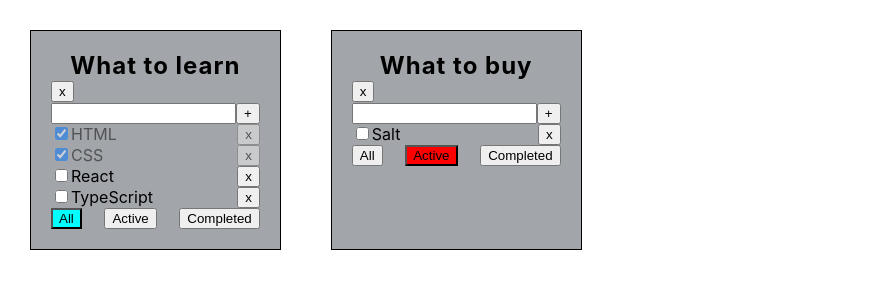
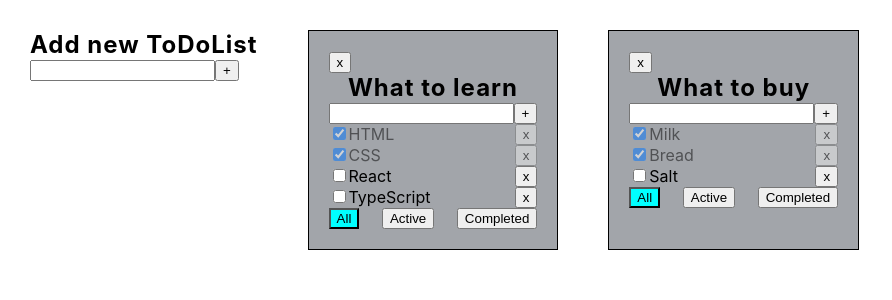
Before and after one commit to maxmajorov/ToDoList, a React (Create React App) app: page / in a window 1280 px wide. Shown: the top 300 px of the page, without its empty margins (0-892 px from the left). Built offline with nearby package versions, Linux system fonts and the light colour scheme.

Commit message:
feat: done 6th lesson ==> add todoLists && chenged span-elements

```diff
--- a/src/App.tsx
+++ b/src/App.tsx
@@ -1,7 +1,8 @@
 import React, { useState } from "react";
 import "./App.css";
-import ToDoList from "../src/components/ToDoList/ToDoList";
+import { ToDoList } from "../src/components/ToDoList/ToDoList";
 import { v1 } from "uuid";
+import { AddItemForm } from "./components/ToDoList/AddItemForm/AddItemForm";
 
 export type FilterValuesType = "all" | "active" | "completed";
 export type TasksType = {
@@ -17,7 +18,7 @@ type TodoListType = {
 };
 
 type TaskStateType = {
-  [todoListID: string]: Array<TasksType>;
+  [key: string]: Array<TasksType>;
 };
 
 const App = () => {
@@ -26,7 +27,7 @@ const App = () => {
 
   const [todoLists, setTodoLists] = useState<Array<TodoListType>>([
     { id: todoListID_1, title: "What to learn", filter: "all" },
-    { id: todoListID_2, title: "What to buy", filter: "active" },
+    { id: todoListID_2, title: "What to buy", filter: "all" },
   ]);
 
   const [tasksObj, setTasks] = useState<TaskStateType>({
@@ -67,6 +68,21 @@ const App = () => {
     setTasks({ ...tasksObj }); // не мутируя исходник записываем
   };
 
+  const addNewToDoList = (newTodosName: string) => {
+    const todoListID = v1();
+    const newTodoList: TodoListType = {
+      // Создаем новый todolist
+      id: todoListID,
+      title: newTodosName,
+      filter: "all",
+    };
+    setTodoLists([...todoLists, newTodoList]); //Не мутируя исходник добавляем новый
+    setTasks({
+      ...tasksObj,
+      [todoListID]: [],
+    }); //Также не мутируя исходник тасок добавляем новый список тасок который изначально пустой
+  };
+
   const changeTaskStatus = (
     taskID: string,
     isDone: boolean,
@@ -85,6 +101,30 @@ const App = () => {
     setTodoLists(withoutRemoveTodo); //устанавливаем с учетом отвильтрованных листов
     delete tasksObj[todoListID]; //также удаляем задачи для этого листа
     setTasks({ ...tasksObj }); // также установливаем таски заново с учетом удаленных
+  };
+
+  const onChangeTextTaskCallback = (
+    changedTask: string,
+    todoListID: string,
+    taskID: string
+  ) => {
+    const listByTodoListID = tasksObj[todoListID]; //находим по ID нужный todoList
+    const newTaskAfterChangingByTaskID = listByTodoListID.map((task) =>
+      task.id === taskID ? (task.text = changedTask) : task
+    ); //Ищем нужную таску и сразу же ее присваиваем
+    console.log(newTaskAfterChangingByTaskID);
+    setTasks({ ...tasksObj }); // не мутируя исходник записываем
+  };
+
+  const onChangeTodosTitleCallback = (
+    changedTitle: string,
+    todoListID: string
+  ) => {
+    const todoListForChanging = todoLists.map((todoList) =>
+      todoList.id === todoListID ? (todoList.title = changedTitle) : todoList
+    );
+    console.log("changed title", todoListForChanging);
+    setTodoLists([...todoLists]);
   };
 
   const todoListAndTasksForRender = todoLists.map((el) => {
@@ -109,11 +149,22 @@ const App = () => {
         changeFilter={changeFilter}
         changeTaskStatus={changeTaskStatus}
         removeTodoList={removeTodoList}
+        onChangeTextTask={onChangeTextTaskCallback}
+        changeTodoListTitle={onChangeTodosTitleCallback}
       />
     );
   });
 
-  return <div className="App">{todoListAndTasksForRender}</div>;
+  return (
+    <div className="App">
+      <AddItemForm
+        addItem={addNewToDoList}
+        title="Add new ToDoList"
+        changeTodoListTitle={() => {}}
+      />
+      {todoListAndTasksForRender}
+    </div>
+  );
 };
 
 export default App;
--- /dev/null
+++ b/src/components/ToDoList/AddItemForm/AddItemForm.tsx
@@ -0,0 +1,59 @@
+import React, { ChangeEvent, KeyboardEvent, useState } from "react";
+import { EditableSpan } from "../EditableSpan/EditableSpan";
+import classes from "./AddItemForm.module.css";
+
+type AddItemFormPropsType = {
+  title: string;
+  addItem: (newItem: string) => void;
+  changeTodoListTitle: (changeTitle: string) => void;
+};
+
+export const AddItemForm: React.FC<AddItemFormPropsType> = ({
+  title,
+  addItem,
+  changeTodoListTitle,
+}) => {
+  const [newTitle, setNewTitle] = useState<string>("");
+  const [error, setError] = useState<string>("");
+
+  const onChangeInputHandler = (event: ChangeEvent<HTMLInputElement>) => {
+    setNewTitle(event.currentTarget.value);
+    setError("");
+  };
+
+  const onClickAddTaskButtonHandler = () => {
+    const newTitleTrim = newTitle.trim(); //trim - удаляет пробелы по краям
+
+    !newTitleTrim.length
+      ? setError("Please, input correct task")
+      : addItem(newTitleTrim);
+
+    setNewTitle("");
+  };
+
+  const onKeyPressHandler = (event: KeyboardEvent<HTMLInputElement>) => {
+    event.charCode === 13 ? onClickAddTaskButtonHandler() : console.log("null");
+  };
+
+  const onChangeTodoTitleCallBack = (changedTodosTitle: string) => {
+    changeTodoListTitle(changedTodosTitle);
+    console.log(changedTodosTitle, newTitle);
+  };
+  return (
+    <div>
+      <h3 className={classes.title}>
+        <EditableSpan text={title} changeTextTask={onChangeTodoTitleCallBack} />
+      </h3>
+      <div>
+        <input
+          className={error.length ? classes.inputError : ""}
+          type="text"
+          onChange={onChangeInputHandler}
+          onKeyPress={onKeyPressHandler}
+        />
+        <button onClick={onClickAddTaskButtonHandler}>+</button>
+        <div className={classes.error}>{error}</div>
+      </div>
+    </div>
+  );
+};
--- /dev/null
+++ b/src/components/ToDoList/EditableSpan/EditableSpan.module.css
@@ -0,0 +1,5 @@
+.mouseEnter {
+  background-color: red;
+  color: greenyellow;
+
+}
--- /dev/null
+++ b/src/components/ToDoList/EditableSpan/EditableSpan.tsx
@@ -0,0 +1,45 @@
+import React, { ChangeEvent, FocusEvent, MouseEvent, useState } from "react";
+
+import classes from "./EditableSpan.module.css";
+
+type EditableSpanPropsType = {
+  text: string;
+  changeTextTask: (changedTask: string) => void;
+};
+
+export const EditableSpan: React.FC<EditableSpanPropsType> = ({
+  text,
+  changeTextTask,
+}) => {
+  const [editMode, setEditMode] = useState<boolean>(false);
+  const [title, setTitle] = useState<string>("");
+
+  let spanStyle: string = "";
+
+  const activateEditMode = (event: MouseEvent<HTMLSpanElement>) => {
+    setEditMode(true);
+    setTitle(text);
+  };
+
+  const disactivateEditMode = (event: FocusEvent<HTMLInputElement>) => {
+    setEditMode(false);
+    changeTextTask(title);
+  };
+
+  const onChangeTitleHandler = (event: ChangeEvent<HTMLInputElement>) => {
+    setTitle(event.currentTarget.value);
+  };
+
+  return editMode ? (
+    <input
+      value={title}
+      onBlur={disactivateEditMode}
+      onChange={onChangeTitleHandler}
+      autoFocus
+    ></input>
+  ) : (
+    <span onDoubleClick={activateEditMode} className={spanStyle}>
+      {text}
+    </span>
+  );
+};
--- a/src/components/ToDoList/ListItems/ListItems.tsx
+++ b/src/components/ToDoList/ListItems/ListItems.tsx
@@ -1,5 +1,6 @@
 import React, { ChangeEvent } from "react";
 import { TasksType } from "../../../App";
+import { EditableSpan } from "../EditableSpan/EditableSpan";
 import classes from "./ListItems.module.css";
 
 type ListItemsPropsType = {
@@ -11,10 +12,20 @@ type ListItemsPropsType = {
     isDone: boolean,
     todoListID: string
   ) => void;
+  onChangeTextTask: (
+    changedTask: string,
+    todoListID: string,
+    taskID: string
+  ) => void;
 };
 
-const ListItems: React.FC<ListItemsPropsType> = (props) => {
-  const listItems = props.tasks.map((task) => (
+export const ListItems: React.FC<ListItemsPropsType> = (props) => {
+  const listItems = props.tasks.map((task) => {
+    const onChangeTextTaskHandler = (changedTask: string) => {
+      props.onChangeTextTask(changedTask, props.id, task.id);
+    };
+
+    return (
       <li
         key={task.id}
         className={`${classes.task_item} ${
@@ -35,11 +46,18 @@ const ListItems: React.FC<ListItemsPropsType> = (props) => {
             //кроме id передаем и isDone.тк функци не знает что сидит в isDone.
             //так тоже работает onClick={() => props.changeTaskStatus(task.id, task.isDone)}
           />
-        <span>{task.text}</span>
+          <EditableSpan
+            text={task.text}
+            changeTextTask={onChangeTextTaskHandler}
+          />
+          {/* <span>{task.text}</span> */}
         </div>
-      <button onClick={() => props.removeTaskItem(task.id, props.id)}>x</button>
+        <button onClick={() => props.removeTaskItem(task.id, props.id)}>
+          x
+        </button>
       </li>
-  ));
+    );
+  });
   return listItems.length ? (
     <ul>{listItems}</ul>
   ) : (
@@ -47,5 +65,3 @@ const ListItems: React.FC<ListItemsPropsType> = (props) => {
   );
   //Условный рендеринг, если невыполнены таски то выводим сообщение
 };
-
-export default ListItems;
--- a/src/components/ToDoList/TitleInput/TitleInput.tsx
+++ /dev/null
@@ -1,56 +0,0 @@
-import React, { ChangeEvent, KeyboardEvent, useState } from "react";
-import classes from "./TitleInput.module.css";
-
-type TitleInputPropsType = {
-  id: string;
-  title: string;
-  addTask: (newTask: string, todoListID: string) => void;
-  removeTodoList: (todoListID: string) => void;
-};
-
-const TitleInput: React.FC<TitleInputPropsType> = (props) => {
-  const [newTaskTitle, setNewTaskTitle] = useState<string>("");
-  const [error, setError] = useState<string>("");
-
-  const onChangeInputHandler = (event: ChangeEvent<HTMLInputElement>) => {
-    setNewTaskTitle(event.currentTarget.value);
-    setError("");
-  };
-
-  const onClickAddTaskButtonHandler = () => {
-    const newTaskTitleTrim = newTaskTitle.trim(); //trim - удаляет пробелы по краям
-
-    !newTaskTitleTrim.length
-      ? setError("Please, input correct task")
-      : props.addTask(newTaskTitleTrim, props.id);
-
-    setNewTaskTitle("");
-  };
-
-  const onKeyPressHandler = (event: KeyboardEvent<HTMLInputElement>) => {
-    event.charCode === 13 ? onClickAddTaskButtonHandler() : console.log("null");
-  };
-
-  const removeTodoListHandler = () => {
-    props.removeTodoList(props.id);
-  };
-
-  return (
-    <>
-      <h3 className={classes.title}>{props.title}</h3>
-      <button onClick={removeTodoListHandler}>x</button>
-      <div>
-        <input
-          className={error.length ? classes.inputError : ""}
-          type="text"
-          onChange={onChangeInputHandler}
-          onKeyPress={onKeyPressHandler}
-        />
-        <button onClick={onClickAddTaskButtonHandler}>+</button>
-        <div className={classes.error}>{error}</div>
-      </div>
-    </>
-  );
-};
-
-export default TitleInput;
--- a/src/components/ToDoList/ToDoList.tsx
+++ b/src/components/ToDoList/ToDoList.tsx
@@ -1,8 +1,8 @@
 import React from "react";
 import { FilterValuesType, TasksType } from "../../App";
 import Buttons from "./Buttons/Buttons";
-import ListItems from "./ListItems/ListItems";
-import TitleInput from "./TitleInput/TitleInput";
+import { ListItems } from "./ListItems/ListItems";
+import { AddItemForm } from "./AddItemForm/AddItemForm";
 import classes from "./ToDoList.module.css";
 
 type TodoListPropsType = {
@@ -10,7 +10,7 @@ type TodoListPropsType = {
   title: string;
   filter: FilterValuesType;
   tasks: Array<TasksType>;
-  addTask: (newTask: string, todoListID: string) => void;
+  addTask: (newItem: string, id: string) => void;
   removeTaskItem: (taskID: string, todoListID: string) => void;
   changeFilter: (filter: FilterValuesType, todoListID: string) => void;
   changeTaskStatus: (
@@ -19,22 +19,41 @@ type TodoListPropsType = {
     todoListID: string
   ) => void;
   removeTodoList: (todoListID: string) => void;
+  onChangeTextTask: (
+    changedTask: string,
+    todoListID: string,
+    taskID: string
+  ) => void;
+  changeTodoListTitle: (changedTitle: string, todoListID: string) => void;
 };
 
-const ToDoList: React.FC<TodoListPropsType> = (props) => {
+export const ToDoList: React.FC<TodoListPropsType> = (props) => {
+  const removeTodoListHandler = () => {
+    props.removeTodoList(props.id);
+  };
+
+  const addTask = (newItem: string) => {
+    props.addTask(newItem, props.id);
+  };
+
+  const changeTodoListTitleCallback = (changeTitle: string) => {
+    props.changeTodoListTitle(changeTitle, props.id);
+  };
+
   return (
     <div className={classes.wrapper}>
-      <TitleInput
-        id={props.id}
-        addTask={props.addTask}
+      <button onClick={removeTodoListHandler}>x</button>
+      <AddItemForm
+        addItem={addTask}
         title={props.title}
-        removeTodoList={props.removeTodoList}
+        changeTodoListTitle={changeTodoListTitleCallback}
       />
       <ListItems
         id={props.id}
         tasks={props.tasks}
         removeTaskItem={props.removeTaskItem}
         changeTaskStatus={props.changeTaskStatus}
+        onChangeTextTask={props.onChangeTextTask}
       />
 
       {/* Если таски отсутствуют то выводится сообщение (прописано в ListItems) и пропадают кнопки, но есть БАГ???*/}
@@ -48,5 +67,3 @@ const ToDoList: React.FC<TodoListPropsType> = (props) => {
     </div>
   );
 };
-
-export default ToDoList;
```
Also changed, not shown: src/components/ToDoList/AddItemForm/AddItemForm.module.css (renamed from src/components/ToDoList/TitleInput/TitleInput.module.css). Lines whose indentation alone changed are shown as unchanged.
